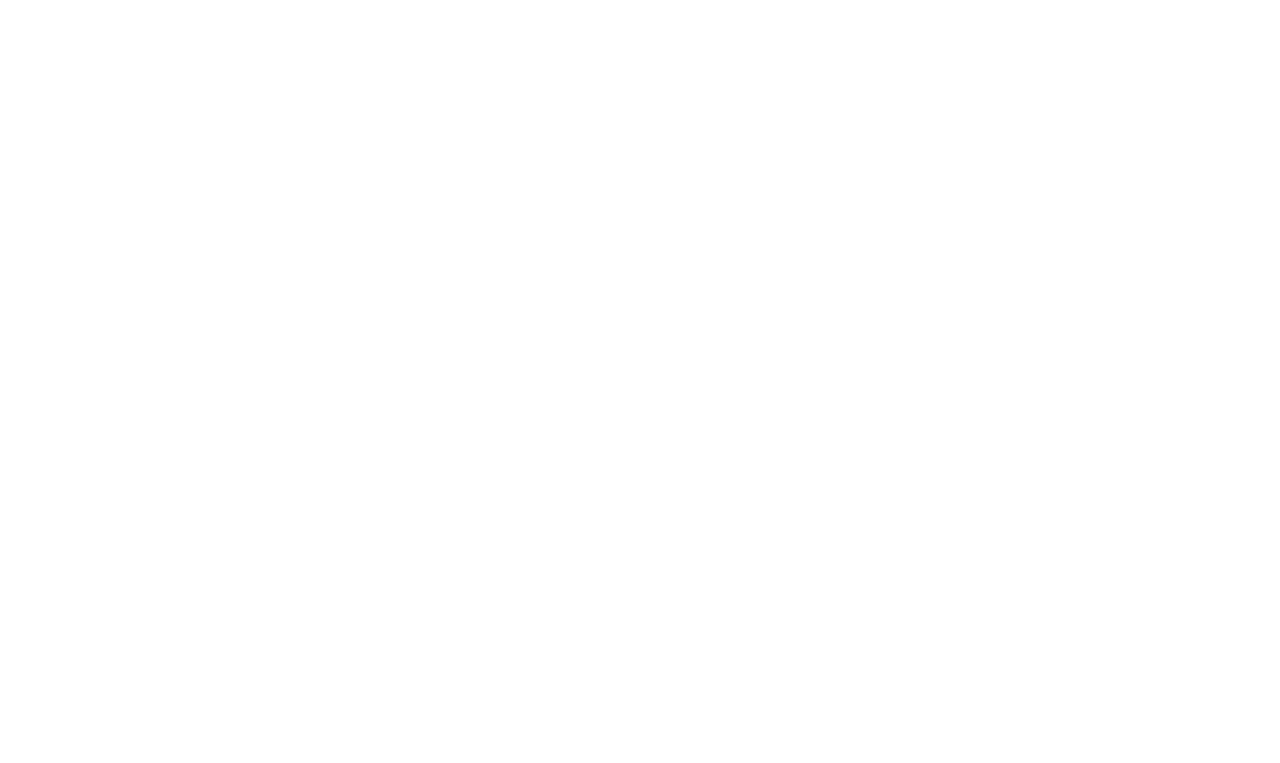
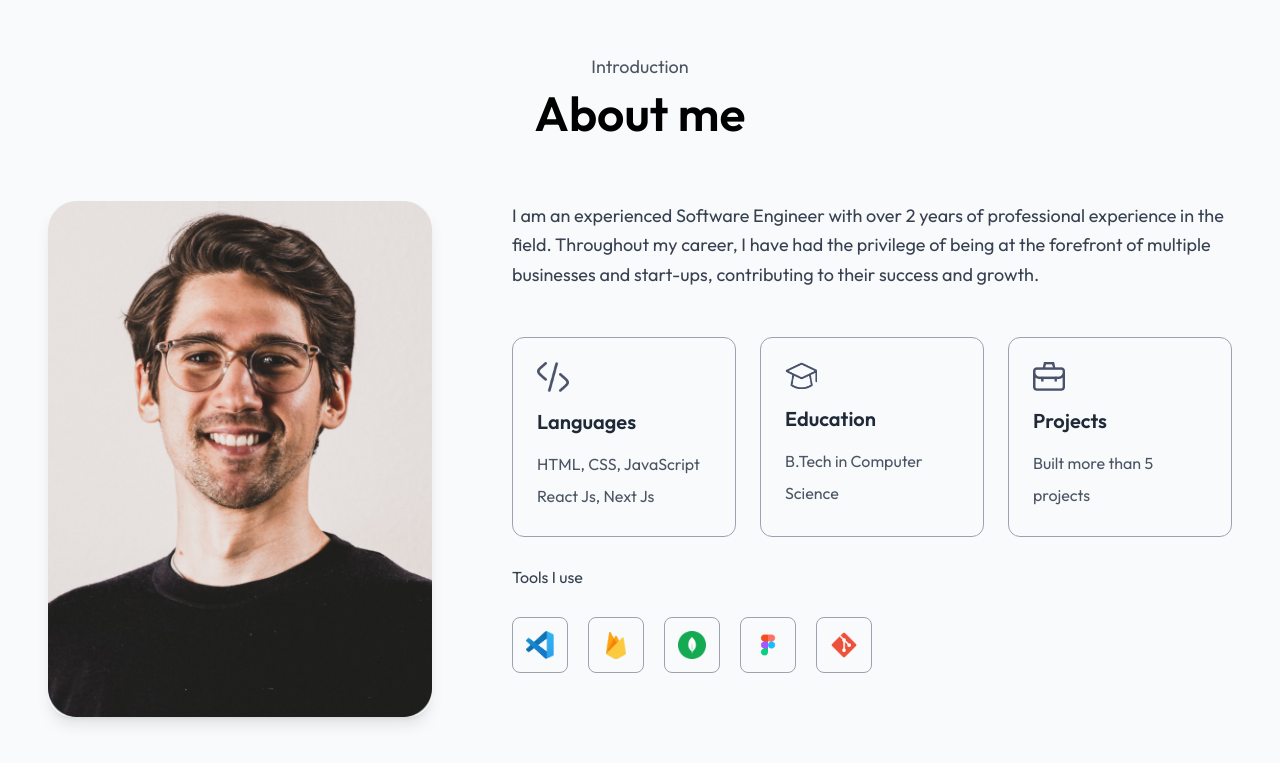
Before and after one commit to undahveeti/websiteportfolio, a Next.js app: page / in a window 1280 px wide. Shown: the part 827-1590 px from the top of the page. Before the commit the page ends 800 px from the top, so only its background shows below. Built offline with nearby package versions, Linux system fonts and the light colour scheme; a web font is replaced by a local one.

Commit message:
about implementation and tailwind

```diff
--- /dev/null
+++ b/app/components/About.jsx
@@ -0,0 +1,59 @@
+import { assets, infoList, toolsData } from '@/assets/assets'
+import Image from 'next/image'
+import React from 'react'
+
+const About = () => {
+  return (
+    <div id='about' className='w-full min-h-screen bg-gray-50'>
+      <div className='max-w-[1400px] mx-auto px-6 lg:px-12 py-20'>
+        <div className='text-center mb-16'>
+          <h4 className='text-lg text-gray-600 mb-2'>Introduction</h4>
+          <h2 className='text-5xl font-semibold'>About me</h2>
+        </div>
+
+        <div className='flex w-full flex-col lg:flex-row items-start gap-12 lg:gap-20'>
+          <div className='w-full max-w-sm mx-auto lg:mx-0 lg:w-1/3'>
+            <div className='sticky top-24'>
+              <Image
+                src={assets.user_image}
+                alt='user'
+                className='w-full rounded-3xl shadow-lg'
+              />
+            </div>
+          </div>
+
+          <div className='flex-1'>
+            <p className='text-lg text-gray-700 leading-relaxed mb-12'>
+              I am an experienced Software Engineer with over 2 years of professional experience in the field.
+              Throughout my career, I have had the privilege of being at the forefront of multiple businesses
+              and start-ups, contributing to their success and growth.
+            </p>
+
+            <ul className='grid grid-cols-1 md:grid-cols-2 lg:grid-cols-3 gap-6'>
+              {infoList.map(({icon, iconDark, title, description}, index) => (
+                <li
+                  key={index}
+                  className='border-[0.5px] border-gray-400 rounded-xl p-6 cursor-pointer hover:bg-lightHover hover:-translate-y-1 duration-500 hover:shadow-black'
+                >
+                  <Image src={icon} alt={title} className='w-8 mb-4'/>
+                  <h3 className='text-xl font-semibold text-gray-800 mb-3'>{title}</h3>
+                  <p className='text-gray-600'>{description}</p>
+                </li>
+              ))}
+            </ul>
+            <h4 className='my-6 text-gray-700'>Tools I use</h4>
+            <ul className='flex items-center gap-3 sm:gap-5'>
+              {toolsData.map((tool,index)=>(
+                <li className='flex items-center justify-center w-12 sm:w-14 aspect-square border border-gray-400 rounded-lg cursor-pointer hover:-translate-y-1 duration-500' key={index} >
+                  <Image src={tool} alt='Tool' className='w-5 sm:w-7'/>
+                </li>
+              ))}
+            </ul>
+          </div>
+        </div>
+      </div>
+    </div>
+  )
+}
+
+export default About
--- a/app/globals.css
+++ b/app/globals.css
@@ -1,4 +1,6 @@
-@import "tailwindcss";
+@tailwind base;
+@tailwind components;
+@tailwind utilities;
 
 *{
   font-family: Outfit;
--- a/app/layout.js
+++ b/app/layout.js
@@ -19,7 +19,7 @@ export const metadata = {
 
 export default function RootLayout({ children }) {
   return (
-    <html lang="en">
+    <html lang="en" className="scroll-smooth">
       <body className={`${outfit.className} ${ovo.className} antialiased leading-8 overflow-x-hidden`}>
         {children}
       </body>
--- a/app/page.js
+++ b/app/page.js
@@ -2,12 +2,14 @@
 import Image from "next/image";
 import Navbar from "./components/Navbar";
 import Header from "./components/Header";
+import About from "./components/About";
 
 export default function Home() {
   return (
     <>
     <Navbar/>
     <Header/>
+    <About/>
     </>
   );
 }
--- a/postcss.config.mjs
+++ b/postcss.config.mjs
@@ -1,5 +1,9 @@
+/** @type {import('postcss').Config} */
 const config = {
-  plugins: ["@tailwindcss/postcss"],
+  plugins: {
+    tailwindcss: {},
+    autoprefixer: {},
+  },
 };
 
 export default config;
--- a/tailwind.config.mjs
+++ b/tailwind.config.mjs
@@ -1,10 +1,9 @@
-import { Outfit, Ovo } from 'next/font/google';
 /** @type {import('tailwindcss').Config} */
-export default {
+const config = {
   content: [
-    "./pages/**/*.{js,ts,jsx,tsx,mdx}",
-    "./components/**/*.{js,ts,jsx,tsx,mdx}",
-    "./app/**/*.{js,ts,jsx,tsx,mdx}"
+    "./app/**/*.{js,ts,jsx,tsx}",
+    "./components/**/*.{js,ts,jsx,tsx}",
+    "./src/**/*.{js,ts,jsx,tsx}"
   ],
   theme: {
     extend: {
@@ -16,8 +15,14 @@ export default {
       fontFamily: {
         Outfit: ["Outfit", "sans-serif"],
         Ovo: ["Ovo", "serif"]
+      },
+      boxShadow: {
+        'black': '4px 4px 0 0 #000',
+        'white': '4px 4px 0 0 #fff',
       }
     },
   },
   plugins: [],
 };
+
+export default config;
```
Also changed, not shown: package.json (+6 -4 lines), assets/profile-img2.png (added), 1 other file (tests, documents, lock files or other folders).
